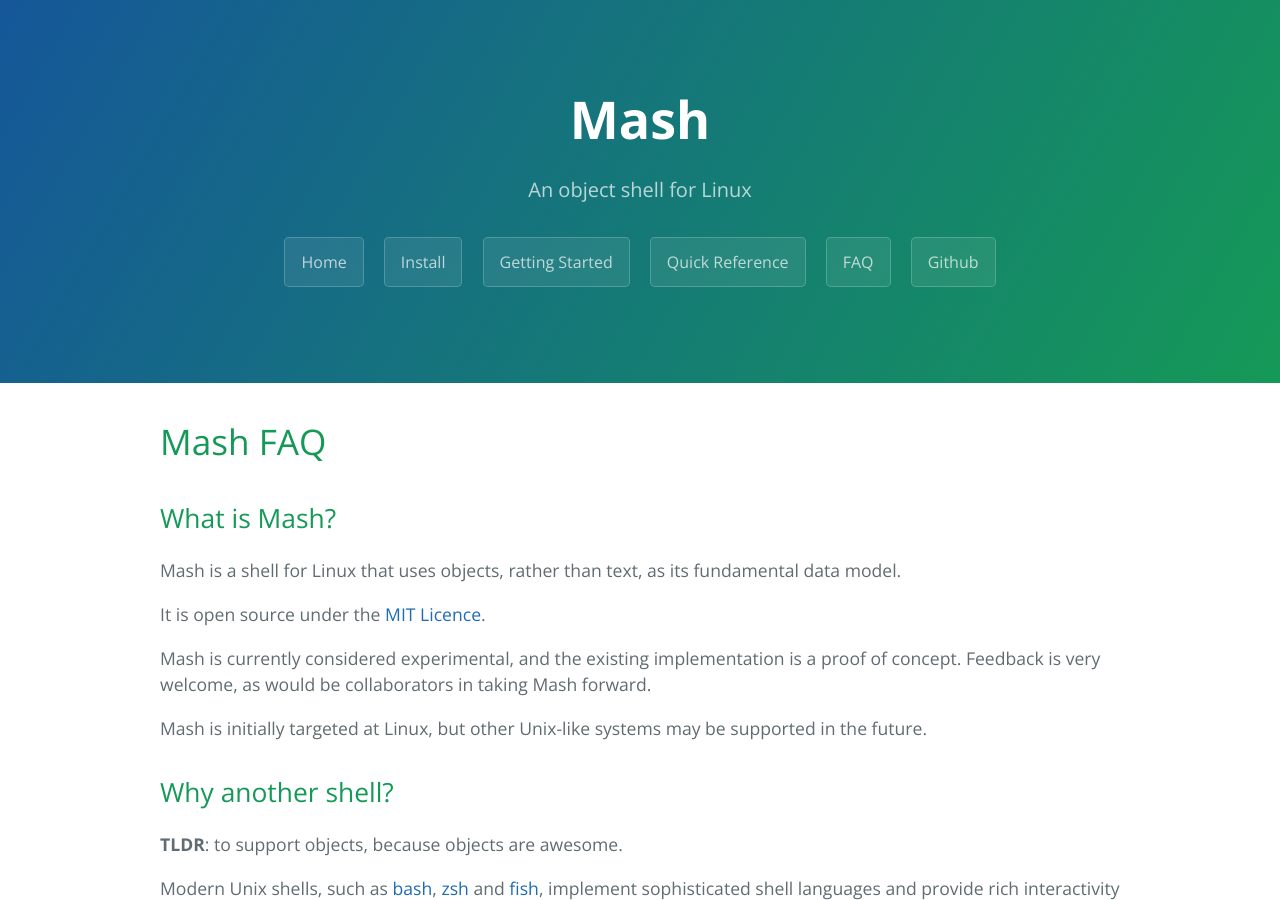
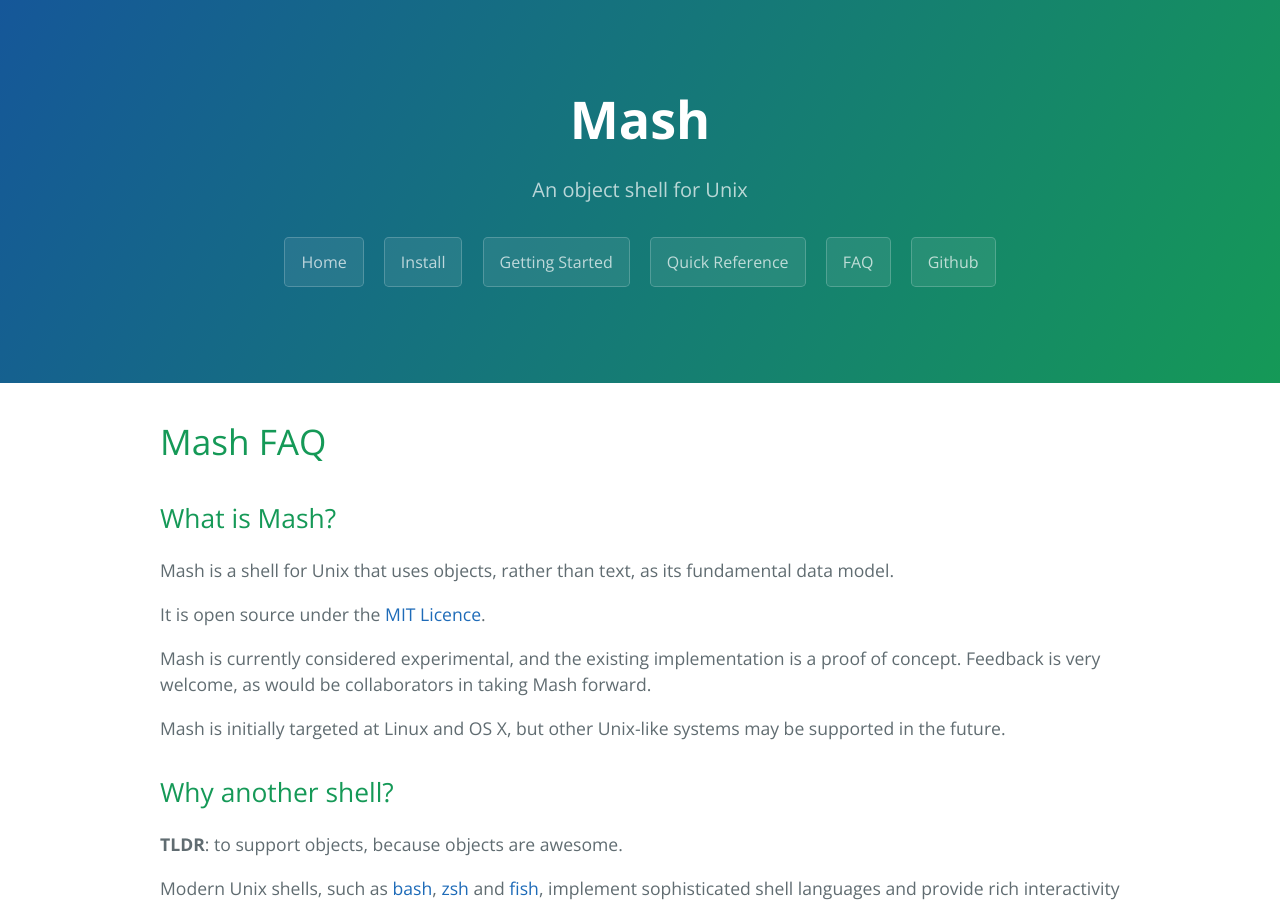
Before and after one commit to mdr/mash, a Jekyll site: the page built from faq.md, in a window 1280 px wide and 900 px high. Built offline with Jekyll 4.4.1, drawn with Linux system fonts in a browser that asks for light colours.

```diff
--- a/_layouts/default.html
+++ b/_layouts/default.html
@@ -29,7 +29,7 @@
   <body>
      <section class="page-header">
       <h1 class="project-name">{{ site.name }}</h1>
-      <h2 class="project-tagline">An object shell for Linux</h2>
+      <h2 class="project-tagline">An object shell for Unix</h2>
       <a href="{{ site.baseurl }}/" class="btn">Home</a>
       <a href="{{ site.baseurl }}/installation" class="btn">Install</a>
       <a href="{{ site.baseurl }}/getting-started-guide" class="btn">Getting Started</a>
--- a/faq.md
+++ b/faq.md
@@ -8,7 +8,7 @@
 
 ## What is Mash?
 
-Mash is a shell for Linux that uses objects, rather than text, as its fundamental data
+Mash is a shell for Unix that uses objects, rather than text, as its fundamental data
 model.
 
 It is open source under the [MIT Licence](https://opensource.org/licenses/MIT).
@@ -17,7 +17,7 @@
 concept. Feedback is very welcome, as would be collaborators in taking Mash
 forward.
 
-Mash is initially targeted at Linux, but other Unix-like systems may be supported in the
+Mash is initially targeted at Linux and OS X, but other Unix-like systems may be supported in the
 future.
 
 ## Why another shell?
```
Also changed, not shown: getting-started-guide.md (+1 -1 lines), index.md (+1 -1 lines).
